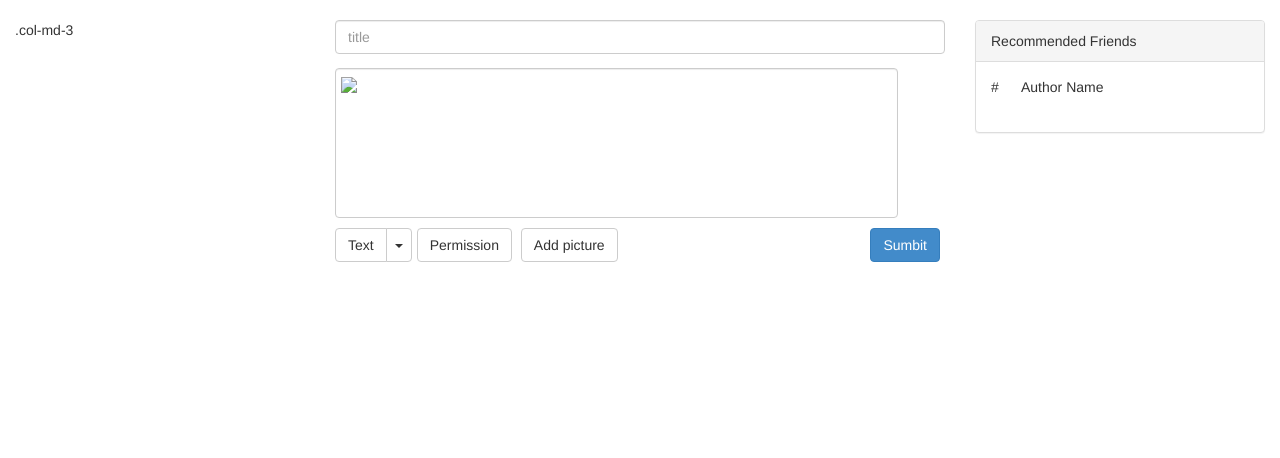
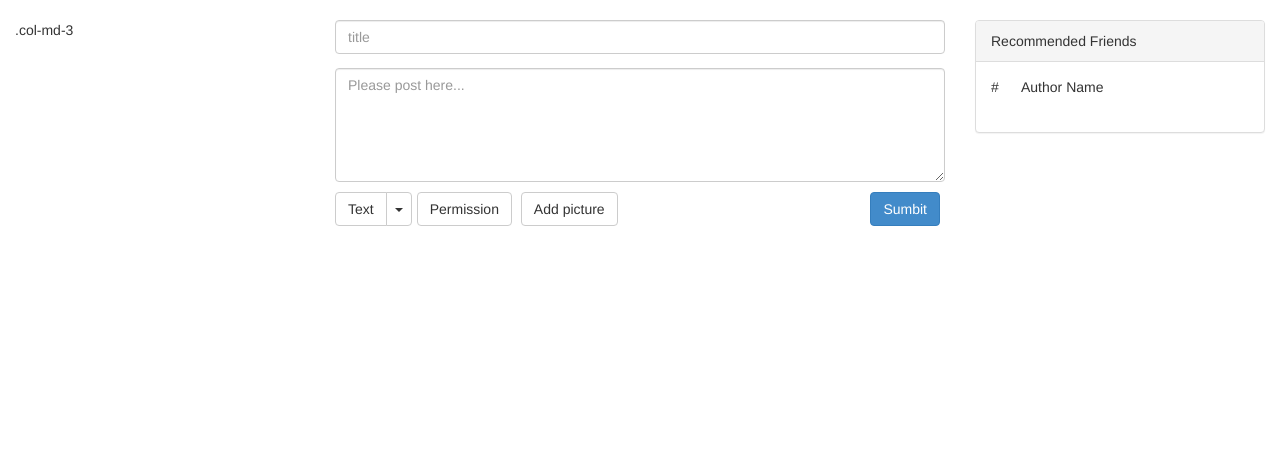
Before and after one commit to frankdede/CMPUT410W14T07, a Flask app: template templates/header.html in a window 1280 px wide. Shown: the part 52-510 px from the top of the page. After the commit the page ends 278 px from the top, so only its background shows below. Run offline with Flask 2, Linux system fonts and the light colour scheme; the template is opened without the code that fills it, so the values that code supplies are empty; the visitor is signed in with stand-in values (Sample User, id 1); parts of the project's set-up code (start-up, migrations or seed data) failed here and were passed over; some libraries are stand-ins or nearby versions.

Commit message:
fixed the post

```diff
--- a/static/js/struct.js
+++ b/static/js/struct.js
@@ -230,3 +230,17 @@ function addPostToList($id, $html,$speed)
 		$first.animate({ marginTop: $oldMarginTop });
 	});
 }
+function readURL(input) {
+        if (input.files && input.files[0]) {
+            var reader = new FileReader();
+
+            reader.onload = function (e) {
+                $('#blah')
+                    .attr('src', e.target.result)
+                    .width(150)
+                    .height(100);
+            };
+
+            reader.readAsDataURL(input.files[0]);
+        }
+    }
--- a/templates/struct.html
+++ b/templates/struct.html
@@ -1,19 +1,4 @@
-<script type="text/javascript">
-function readURL(input) {
-        if (input.files && input.files[0]) {
-            var reader = new FileReader();
 
-            reader.onload = function (e) {
-                $('#blah')
-                    .attr('src', e.target.result)
-                    .width(150)
-                    .height(100);
-            };
-
-            reader.readAsDataURL(input.files[0]);
-        }
-    }
-</script>
     <!-- Left panel -->
     <div id="struct-left-panel" class="col-md-3">
       .col-md-3
@@ -23,13 +8,7 @@ function readURL(input) {
       <!-- the mid-upper div -->
       <div>
         <input id ="postTitle"type="text" class="postEditTitle form-control " placeholder="title">
-        <div contentEditable = "true" id="postContent" type="text" class=" textBox form-control" rows="5" placeholder="Please post here..."><style>#postContent {
-    width: 563px;
-    height: 150px;
-    margin-top: 5px;
-    padding:5px;
-}</style><img id ="blah" src="#"/></div>
-
+        <textarea id="postContent" type="text" class=" textBox form-control" rows="5" placeholder="Please post here..."></textarea>
         <div class="btn-toolbar" role="toolbar" >
           <!-- Dropdown -->
 
```
Also changed, not shown: 1 other file.
